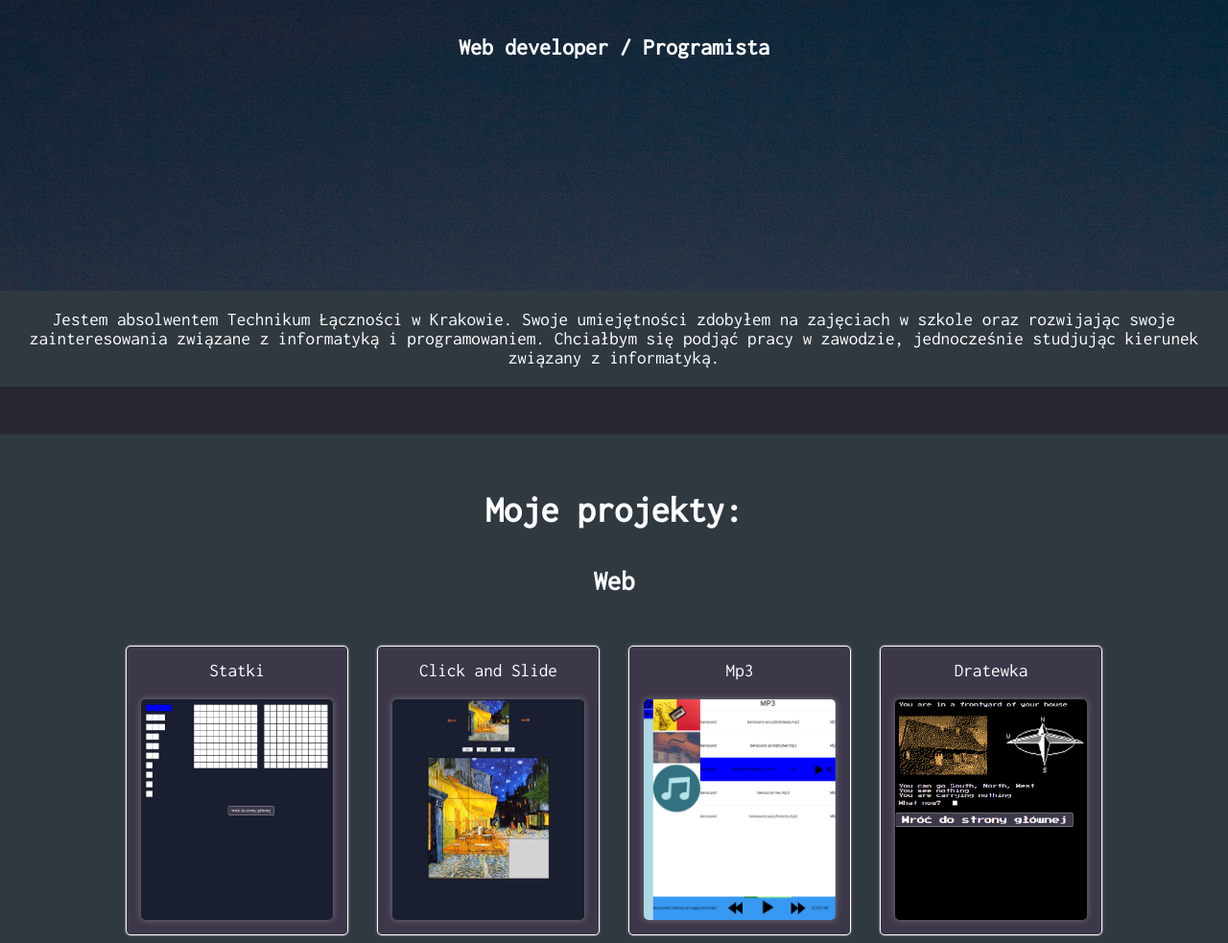
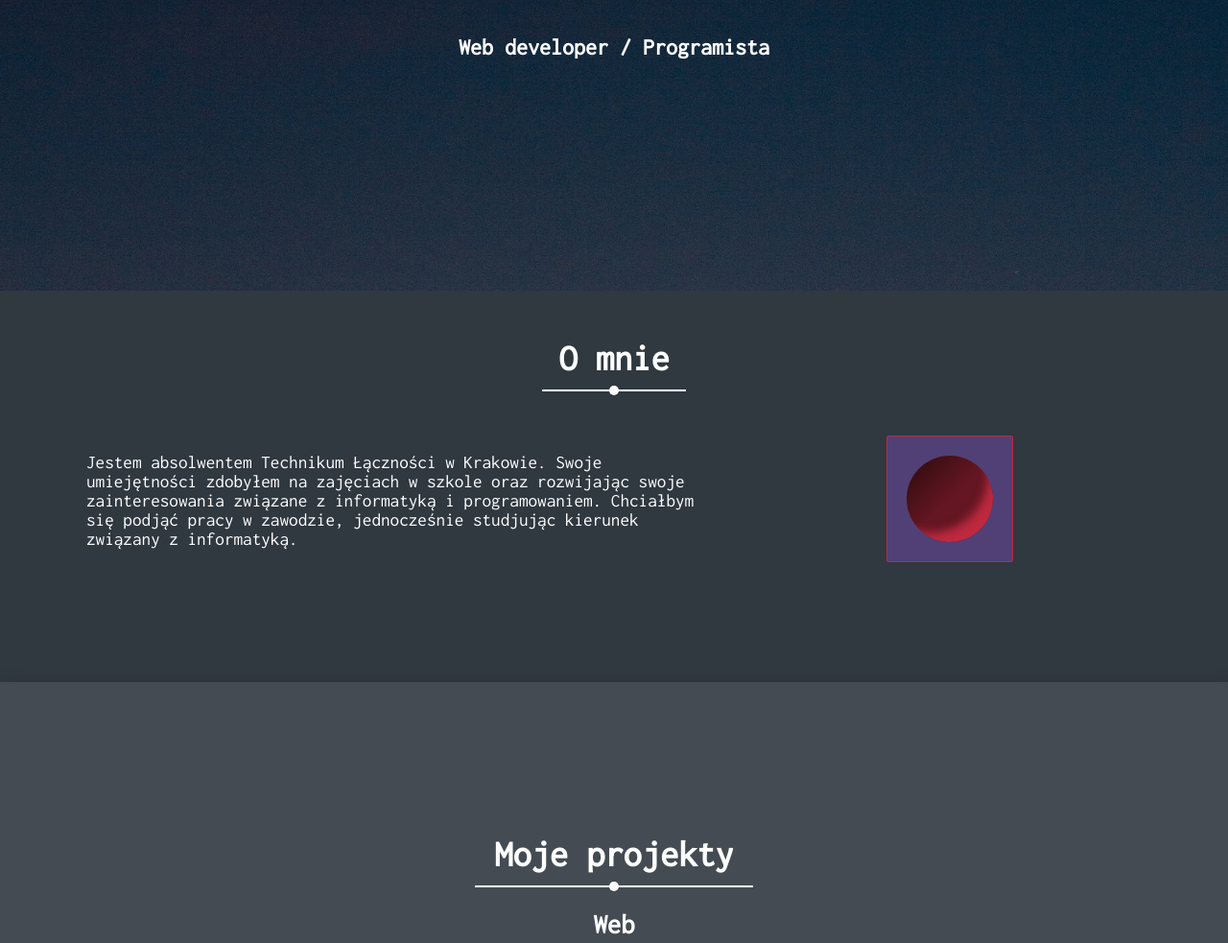
Before and after one commit to Faktura179/portfolio, a website: page static/index.html in a window 1280 px wide. Shown: the part 497-1480 px from the top of the page at 96% size. Drawn offline with nearby package versions, Linux system fonts and the light colour scheme.

Commit message:
Revamped the look of the website

```diff
--- a/static/css/style.css
+++ b/static/css/style.css
@@ -48,15 +48,19 @@ h2{
 #content{
     font-size: 1.2em;
     background: rgb(40, 40, 50);
-    margin-bottom: 20px;
+    /*margin-bottom: 20px;*/
     overflow:hidden;
 }
 
 section{
-    margin:50px 0;
+    margin: 0;
+    padding: 100px 0;
+    background: #303840;
+    box-shadow: 2px 0 10px #2b3239;
 }
 section:first-child{
     margin-top: 0;
+    padding-top: 30px;
 }
 section:last-of-type{
     margin-bottom: 0;
@@ -72,14 +76,84 @@ section > div{
     width: 0;
 }
 
+#about, #portfolio, #tech{
+    /*width:1140px;*/
+    margin:0 auto;
+    /*background: #303840;*/
+    /*background: #444b53;*/
+}
+
+/* Small devices (landscape phones, 576px and up)*/
+@media (min-width: 576px) { #about, #portfolio, #tech{
+    width:540px;
+} }
+
+/* Medium devices (tablets, 768px and up)*/
+@media (min-width: 768px) { #about, #portfolio, #tech{
+    width:720px;
+} }
+
+/* Large devices (desktops, 992px and up)*/
+@media (min-width: 992px) { #about, #portfolio, #tech{
+    width:960px;
+} }
+
+/* Extra large devices (large desktops, 1200px and up)*/
+@media (min-width: 1200px) { #about, #portfolio, #tech{
+    width:1140px;
+} }
+
 #about{
     /*background: #373C4A;*/
-    background: #303840;
     text-align: center;
+    margin-top:0px;
+
+}
+
+.aboutWrapper{
+    display: flex;
+    flex-direction: row;
+    align-items: center;
+}
+
+@media (max-width: 576px) { #about{
+    flex-direction: column;
+}
+.moonwrapper{
+    margin-top: 50px;
+}
+}
+
+#about  p{
+    padding:0 20px;
+    text-align: left;
+    width:60%;
+}
+
+.moonwrapper{
+    width:40%;
+
+}
+
+.moonbackground{
+    display: inline-block;
+    padding:20px;
+    background: rgb(81, 64, 117);
+    border-radius: 2px;
+    border:1px solid rgb(190, 41, 63);
+}
+
+.moon{
+
+    width: 90px;
+    height: 90px;
+    border-radius: 50%;
+    background: linear-gradient( to bottom right, rgb(43, 10, 14),  rgb(100, 22, 34) 50%, rgb(100, 22, 34));
+    box-shadow: inset -20px -25px 10px -15px rgb(190, 41, 63);
 }
 
 #tech{
-    background: #303840;
+
 }
 .technologie{
     margin:10px;
@@ -109,13 +183,63 @@ section > div{
 }
 
 #portfolio{
-    background: #303840;
+
+}
+#about h3{
+    margin-top: 0;
+    margin-bottom: 60px;
 }
 
 h3{
     text-align: center;
     font-size: 2em;
+    position: relative;
 }
+
+h3::before{
+    content: '';
+    position: absolute;
+    left: 50%;
+    bottom: -15px;
+    -webkit-transform: translateX(-50%);
+    -moz-transform: translateX(-50%);
+    -ms-transform: translateX(-50%);
+    -o-transform: translateX(-50%);
+    transform: translateX(-50%);
+    width: 150px;
+    height: 2px;
+    background: #fff;
+}
+
+h3::after{
+    content: '';
+    position: absolute;
+    left: 50%;
+    bottom: -19px;
+    -webkit-transform: translateX(-50%);
+    -moz-transform: translateX(-50%);
+    -ms-transform: translateX(-50%);
+    -o-transform: translateX(-50%);
+    transform: translateX(-50%);
+    background: #fff;
+    width: 10px;
+    height: 10px;
+    border-radius: 8px;
+}
+
+#portfolio h3::before{
+    width:290px;
+}
+
+
+#tech h3::before{
+    width:520px;
+}
+
+#contact h3::before{
+    width:310px;
+}
+
 h4{
     text-align: center;
     font-size: 1.5em;
@@ -134,7 +258,7 @@ h4{
 }
 .projekt{
     background: #3D374A;
-    border: 1px solid white;
+    /*border: 1px solid white;*/
     border-radius: 5px;
     padding: 15px;
     margin:15px;
@@ -143,18 +267,18 @@ h4{
     display: flex;
     flex-direction: column;
     text-align: center;
-    box-shadow: 0 0 3px #999999;
+    /*box-shadow: 0 0 3px #999999;*/
 }
 .projekt img{
     margin-top: 20px;
     width:200px;
     height:230px;
     border-radius: 5px;
-    box-shadow: 0 0 7px #777;
+    /*box-shadow: 0 0 7px #777;*/
 }
 
 #contact{
-    background: #303840;
+    /*background: #303840;*/
     text-align: center;
 }
 #contcontainer{
@@ -186,16 +310,19 @@ input, textarea{
     resize: none;
     width:300px;
     z-index: 2;
-    margin-top: 20px;
-    border-bottom: 1px solid #666;
-    border-top: 1px solid #666;
+    padding:5px;
+    /*margin-top: 20px;*/
+    /*border: 1px solid white;*/
+    border-radius: 2px;
+    /*border-bottom: 1px solid #666;
+    border-top: 1px solid #666;*/
 }
 textarea{
-    width:610px;
+    width:630px;
 }
 #contactform button{
-    background: rgb(61, 55, 74);
-    border: 1px solid white;
+    background: /*rgb(61, 55, 74);*/rgb(81, 64, 117);
+    border: 0 solid white;
     border-radius: 5px;
     padding:10px 20px;
     color:white;
@@ -220,21 +347,23 @@ input:focus, textarea:focus{
     display: flex;
     flex-direction: column;
     text-align: center;
-    color: #ccc;
+    color: white;
     position: relative;
+    margin-top: 20px;
+    background: /*#484f56;*/#2C363D;
+    border-radius: 2px;
 }
 
 .tag{
     position: absolute;
-
-    top:25px;
-    left: 5px;
+    top: 7px;
+    left: 10px;
     transition: top 500ms, left 500ms;
 }
 
 input:focus + .tag, textarea:focus + .tag, input:not(:placeholder-shown) + .tag, textarea:not(:placeholder-shown) + .tag{
-    top:-10px;
-    left: 5px;
+    top:-30px;
+    left: 10px;
     transition: top 500ms, left 500ms;
 }
 
@@ -268,8 +397,9 @@ input:focus + .tag, textarea:focus + .tag, input:not(:placeholder-shown) + .tag,
     overflow: auto;
 }
 footer{
-    margin-top: 5px;
+    padding-top:75px;
     font-size: 10px;
+    background: rgb(190, 41, 63);
 }
 #footer{
     display: flex;
@@ -278,6 +408,7 @@ footer{
     justify-content: space-between;
     align-items: flex-end;
     background: rgb(40, 40, 50);
+
     padding: 5px 15px;
 }
 
@@ -285,12 +416,24 @@ footer{
     height:25px;
     display: flex;
     justify-content: center;
-    margin-bottom: 20px;
-    height:48px;
+    margin-bottom: 75px;
+    height:75px;
+
 }
 .social{
     margin:0 20px;
 }
 .social img{
-    width:48px;
+    height:75px;
 }
+
+section:nth-child(2){
+    background: #444b53;;
+}
+
+section:nth-child(3){
+    background: #595f66;
+}
+section:nth-child(4){
+    background: #847379;
+}
--- a/static/index.html
+++ b/static/index.html
@@ -25,11 +25,10 @@
         <nav>
             <ul>
                 <li><a href="#home">Home</a></li>
-                <li><a href="#aboutA">About</a></li>
+                <li><a href="#aboutA">O mnie</a></li>
                 <li><a href="#portfolioA">Portfolio</a></li>
                 <li><a href="#techA">Technologie</a></li>
                 <li><a href="#contactA">Kontakt</a></li>
-                <li><a href="/resume.pdf">Resume</a></li>
             </ul>
         </nav>
         <header id="home">
@@ -45,14 +44,24 @@
             <section>
                 <div id="about">
                     <div id="aboutA" class="anchor"></div>
-                    Jestem absolwentem Technikum Łączności w Krakowie. Swoje umiejętności zdobyłem na zajęciach w szkole oraz rozwijając swoje zainteresowania związane
-                    z informatyką i programowaniem. Chciałbym się podjąć pracy w zawodzie, jednocześnie studjując kierunek związany z informatyką.
+                    <h3>O mnie</h3>
+                    <div class="aboutWrapper">
+                        <p>
+                            Jestem absolwentem Technikum Łączności w Krakowie. Swoje umiejętności zdobyłem na zajęciach w szkole oraz rozwijając swoje zainteresowania związane
+                            z informatyką i programowaniem. Chciałbym się podjąć pracy w zawodzie, jednocześnie studjując kierunek związany z informatyką.
+                        </p>
+                        <div class="moonwrapper">
+                            <div class="moonbackground">
+                                <div class="moon"> </div>
+                            </div>
+                        </div>
+                    </div>
                 </div>
             </section>
             <section>
                 <div id="portfolio">
                     <div id="portfolioA" class="anchor"></div>
-                    <h3>Moje projekty:</h3>
+                    <h3>Moje projekty</h3>
                     <h4>Web</h4>
                     <div class="projekty">
                         <div class="projekt">
@@ -98,7 +107,7 @@
                             </a>
                         </div>
                     </div>
-                    <hr/>
+
                     <h4>C++</h4>
                     <div class="projekty">
                         <div class="projekt">
@@ -157,7 +166,7 @@
             </section>
         </div>
         <footer>
-            <span class="socialMedia"> <a class="social" href="https://github.com/Faktura179"> <img src="imgs/github.png" alt="github"></a>  <a class="social" href="mailto:fatula.rafal@gmail.com"><i class="fas fa-envelope-square" style="font-size: 48px; color: #fff; text-decoration: none;"></i></a> <a class="social" href="https://www.linkedin.com/in/rafa%C5%82-fatu%C5%82a/"><img src="imgs/linkedin.png" alt="linkedin"></a> </span>
+            <span class="socialMedia"> <a class="social" href="https://github.com/Faktura179"> <img src="imgs/github.png" alt="github"></a>  <a class="social" href="mailto:fatula.rafal@gmail.com"><i class="fas fa-envelope-square" style="font-size: 75px; color: #fff; text-decoration: none;"></i></a> <a class="social" href="https://www.linkedin.com/in/rafa%C5%82-fatu%C5%82a/"><img src="imgs/linkedin.png" alt="linkedin"></a> </span>
             <div id="footer">
                 <span class="legal"> Obraz ze strony pexels.com  </span>
                 <span class="copyright"> © 2020 Copyright Rafał Fatuła </span>
```
Also changed, not shown: 1 other file.
